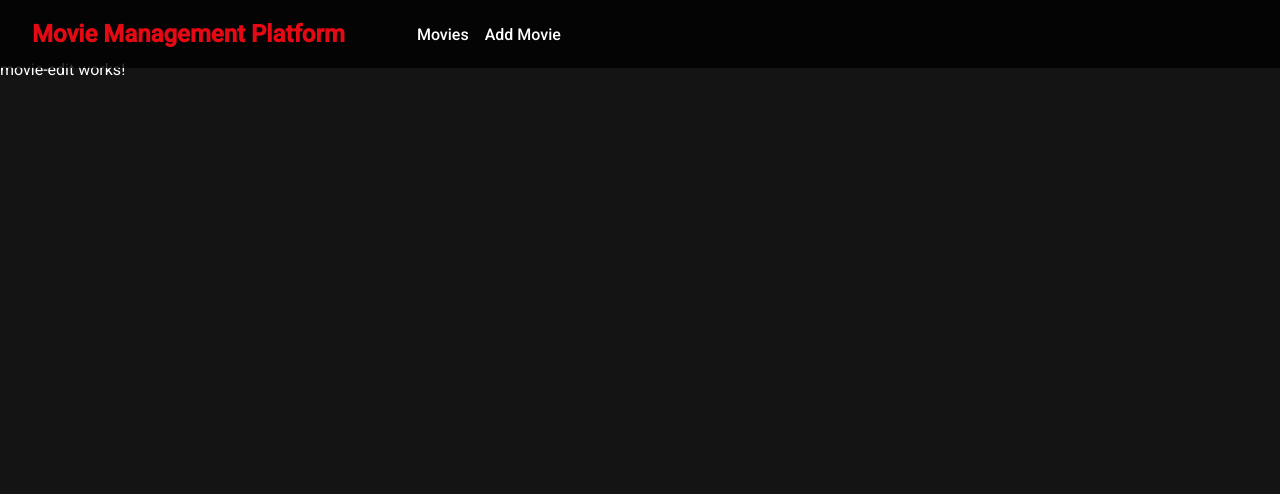
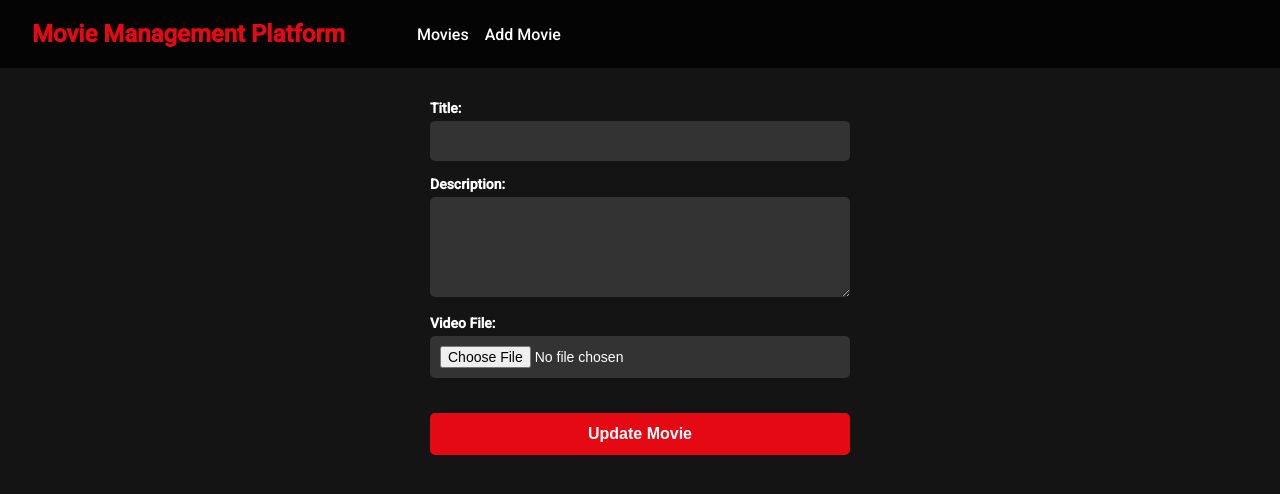
Before and after one commit to brix101/movie-management-platform, an Angular app in the folder frontend/: page /movies/1/edit in a window 1280 px wide. Shown: the top 494 px of the page. Built offline with nearby package versions, Linux system fonts and the light colour scheme; no server answers.

Commit message:
feat: added update movies frontend

```diff
--- a/frontend/src/app/movie-edit/movie-edit.component.css
+++ b/frontend/src/app/movie-edit/movie-edit.component.css
@@ -0,0 +1,69 @@
+.movie-form {
+  background-color: #141414;
+  color: white;
+  padding: 40px;
+  max-width: 500px;
+  margin: 0 auto;
+  border-radius: 10px;
+  font-family: "Roboto", sans-serif;
+}
+
+.movie-form label {
+  display: block;
+  margin-bottom: 15px;
+  font-size: 14px;
+  font-weight: bold;
+}
+
+.movie-form input,
+.movie-form textarea {
+  width: 100%;
+  padding: 12px;
+  margin-top: 5px;
+  border: none;
+  border-radius: 5px;
+  background-color: #333;
+  color: white;
+  font-size: 14px;
+}
+
+.movie-form textarea {
+  resize: vertical;
+  min-height: 100px;
+}
+
+.movie-form input[type="file"] {
+  padding: 10px;
+  background-color: #333;
+  color: white;
+  cursor: pointer;
+}
+
+.movie-form button {
+  width: 100%;
+  padding: 12px;
+  background-color: #e50914;
+  color: white;
+  font-weight: bold;
+  font-size: 16px;
+  border: none;
+  border-radius: 5px;
+  cursor: pointer;
+  margin-top: 20px;
+  transition: background-color 0.3s;
+}
+
+.movie-form button:disabled {
+  background-color: #555;
+}
+
+.movie-form button:hover:not(:disabled) {
+  background-color: #b81c29;
+}
+
+.movie-form input:focus,
+.movie-form textarea:focus {
+  outline: none;
+  border: 2px solid #e50914;
+  background-color: #444;
+}
--- a/frontend/src/app/movie-edit/movie-edit.component.html
+++ b/frontend/src/app/movie-edit/movie-edit.component.html
@@ -1 +1,26 @@
-<p>movie-edit works!</p>
+<form
+  [formGroup]="form"
+  (ngSubmit)="onSubmit()"
+  class="movie-form"
+  enctype="multipart/form-data"
+>
+  <label>
+    Title:
+    <input type="text" formControlName="title" />
+  </label>
+
+  <label>
+    Description:
+    <textarea formControlName="description"></textarea>
+  </label>
+
+  <label>
+    Video File:
+    <input type="file" (change)="onFileChange($event)" accept="video/*" />
+  </label>
+
+  <button type="submit" [disabled]="form.invalid || isLoading()">
+    <span *ngIf="isLoading()">Updating...</span>
+    <span *ngIf="!isLoading()">Update Movie</span>
+  </button>
+</form>
--- a/frontend/src/app/movie-edit/movie-edit.component.ts
+++ b/frontend/src/app/movie-edit/movie-edit.component.ts
@@ -1,11 +1,113 @@
-import { Component } from '@angular/core';
+import { Component, signal } from '@angular/core';
+import { Movie } from '../movies/movie';
+import { ActivatedRoute } from '@angular/router';
+import { MovieDetailService } from '../movie-detail/movie-detail.service';
+import { FormBuilder, FormGroup, ReactiveFormsModule } from '@angular/forms';
+import { CommonModule, NgIf } from '@angular/common';
+import { MovieEditService } from './movie-edit.service';
+import { MatSnackBar } from '@angular/material/snack-bar';
 
 @Component({
   selector: 'app-movie-edit',
-  imports: [],
+  imports: [CommonModule, ReactiveFormsModule, NgIf],
   templateUrl: './movie-edit.component.html',
-  styleUrl: './movie-edit.component.css'
+  styleUrl: './movie-edit.component.css',
 })
 export class MovieEditComponent {
+  movie: Movie | null = null;
+  form!: FormGroup;
+  isLoading = signal(false);
 
+  constructor(
+    private route: ActivatedRoute,
+    private movieDetailService: MovieDetailService,
+    private fb: FormBuilder,
+    private movieEditService: MovieEditService,
+    private snackBar: MatSnackBar,
+  ) {
+    this.form = this.fb.group({
+      video_file: [null], // optional now
+      title: [this.movie?.title || ''],
+      description: [this.movie?.description || ''],
+    });
+  }
+
+  ngOnInit() {
+    const stateMovie = history.state.movie;
+
+    if (stateMovie) {
+      this.movie = stateMovie;
+    } else {
+      this.route.paramMap.subscribe((params) => {
+        const id = params.get('id');
+        if (id) {
+          this.movieDetailService.getMovieById(+id).subscribe((movie) => {
+            this.movie = movie;
+          });
+        }
+      });
+    }
+
+    this.form = this.fb.group({
+      video_file: [null], // optional now
+      title: [this.movie?.title || ''],
+      description: [this.movie?.description || ''],
+    });
+  }
+
+  onFileChange(event: Event) {
+    const input = event.target as HTMLInputElement;
+    const file = input.files?.[0];
+    if (file) {
+      this.form.patchValue({ video_file: file });
+    }
+  }
+
+  onSubmit() {
+    if (this.form.valid && this.movie) {
+      this.isLoading.set(true);
+      const formData = new FormData();
+
+      const videoFile = this.form.get('video_file')?.value;
+      const title = this.form.get('title')?.value;
+      const description = this.form.get('description')?.value;
+
+      if (videoFile) {
+        formData.append('video_file', videoFile);
+      }
+
+      if (title) {
+        formData.append('title', title);
+      }
+
+      if (description) {
+        formData.append('description', description);
+      }
+
+      this.movieEditService.updateMovie(this.movie.id, formData).subscribe({
+        next: () => {
+          this.snackBar.open('Movie updated successfully!', 'Close', {
+            duration: 3000, // Duration in milliseconds
+          });
+          this.isLoading.set(false);
+        },
+        error: (err) => {
+          let errorMessage = '';
+          for (const [key, value] of Object.entries(err?.error || {})) {
+            if (Array.isArray(value)) {
+              errorMessage += `${key.charAt(0).toUpperCase() + key.slice(1)} Error: ${value.join(', ')}\n`;
+            }
+          }
+          if (!errorMessage) {
+            errorMessage = 'Update failed. Please try again.';
+          }
+
+          this.snackBar.open(errorMessage, 'Close', {
+            duration: 3000,
+          });
+          this.isLoading.set(false);
+        },
+      });
+    }
+  }
 }
--- /dev/null
+++ b/frontend/src/app/movie-edit/movie-edit.service.ts
@@ -0,0 +1,18 @@
+import { inject, Injectable } from '@angular/core';
+import { environment } from '../../environments/environment';
+import { HttpClient } from '@angular/common/http';
+import { Observable } from 'rxjs';
+
+@Injectable({
+  providedIn: 'root',
+})
+export class MovieEditService {
+  private http = inject(HttpClient);
+  private apiUrl = `${environment.apiUrl}/movies`;
+
+  constructor() {}
+
+  updateMovie(id: number, formData: FormData): Observable<any> {
+    return this.http.patch(`${this.apiUrl}/${id}/`, formData);
+  }
+}
```
Also changed, not shown: 1 other file (tests, documents, lock files or other folders).
